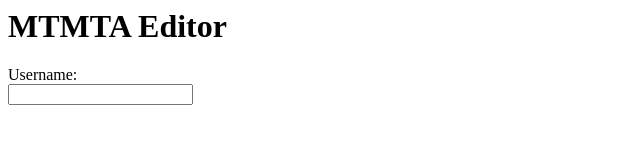
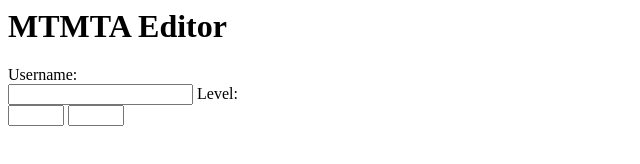
Before and after one commit to RagnowProductions/MTMTA-Save-Editor, a plain HTML site: page index.html in a window 1280 px wide. Shown: the whole page, without its empty margins (0-640 px from the left). Drawn offline with Linux system fonts and the light colour scheme.

Commit message:
Update index.html

```diff
--- a/index.html
+++ b/index.html
@@ -7,6 +7,11 @@
     <form>
       <label for="uname">Username:</label><br>
     <input name="Username" id="uname" type="text">
+      <label for="level">Level:</label><br>
+      <div id="level">
+    <input name="World" id="levelworld" type="number" min="1" max="10">
+        <input name="Level" id="levellevel" type="number" min="1" max="10">
+      </div>
     </form>
   </body>
 </html>
```
